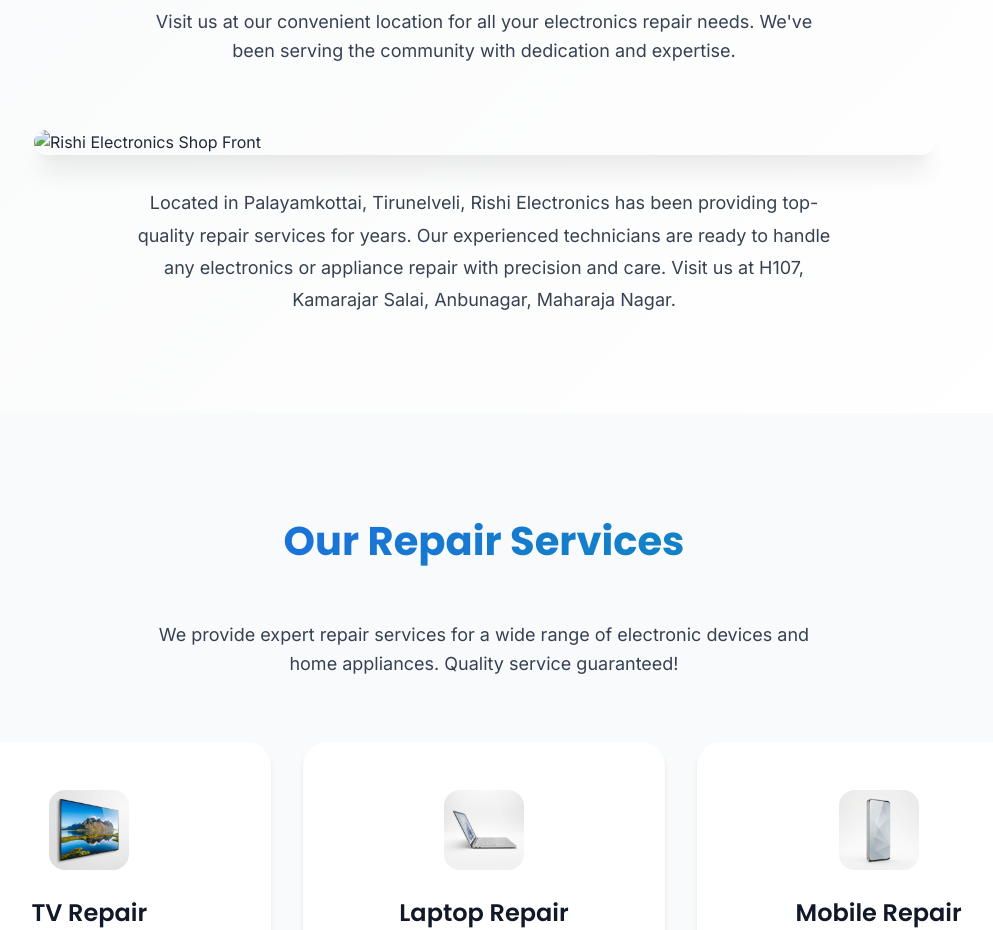
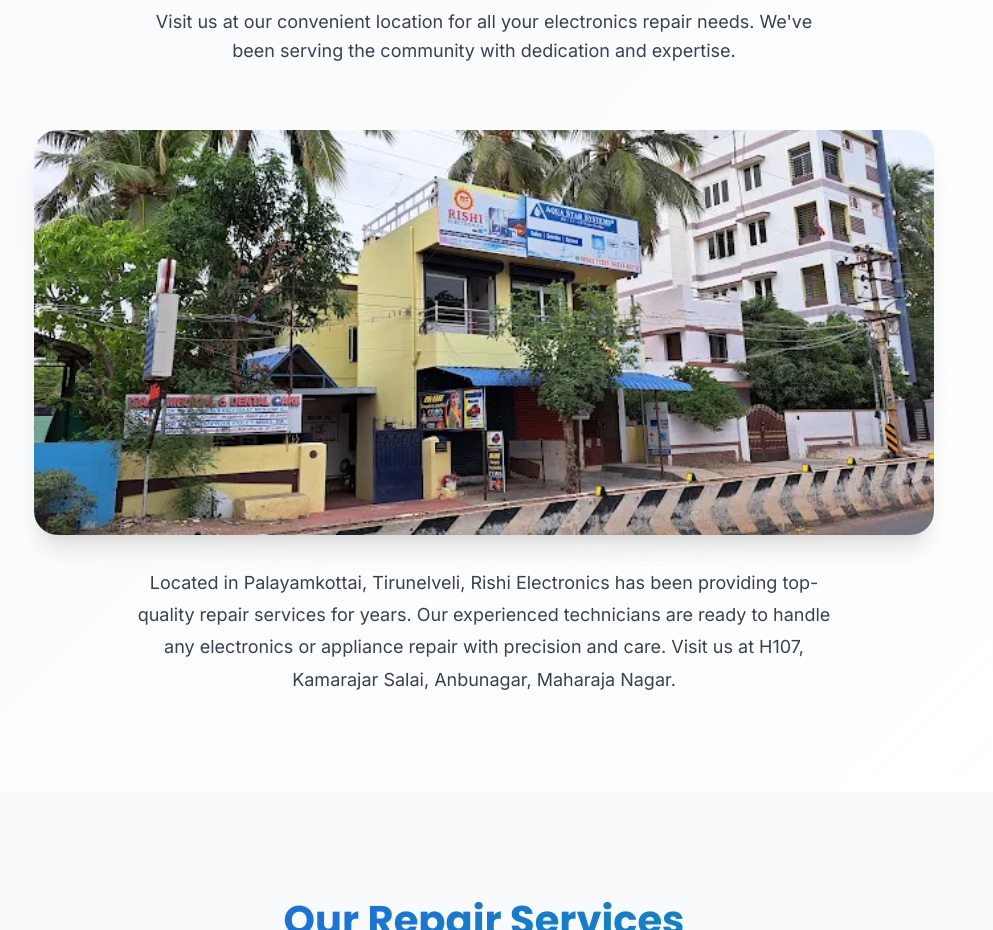
Before and after one commit to tvlsun/rishi-electronics-final, a plain HTML site: page index.html in a window 1280 px wide. Shown: the part 1000-1930 px from the top of the page, without its empty margins (156-1149 px from the left). Drawn offline with Linux system fonts and the light colour scheme; files whose address does not match are found by name.

```diff
--- a/index.html
+++ b/index.html
@@ -68,7 +68,7 @@
                 community with dedication and expertise.
             </p>
             <div style="max-width: 900px; margin: 0 auto;">
-                <img src="images/shop-front.jpg" alt="Rishi Electronics Shop Front"
+                <img src="shop-front.jpg" alt="Rishi Electronics Shop Front"
                     style="width: 100%; border-radius: 1.5rem; box-shadow: 0 20px 25px -5px rgba(0, 0, 0, 0.1), 0 10px 10px -5px rgba(0, 0, 0, 0.04); transition: transform 0.3s ease;"
                     onmouseover="this.style.transform='scale(1.02)'" onmouseout="this.style.transform='scale(1)'">
                 <div style="margin-top: 2rem; text-align: center; color: #374151; line-height: 1.8;">
@@ -403,4 +403,5 @@
     <script src="app.js"></script>
 </body>
 
+
 </html>
```
